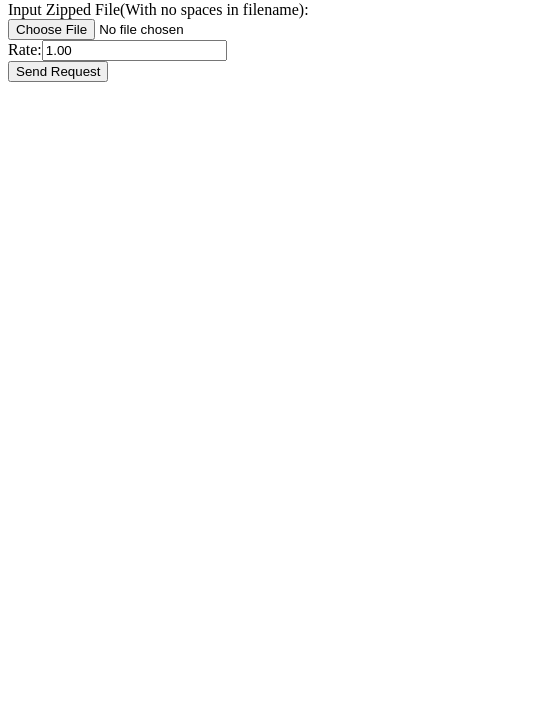
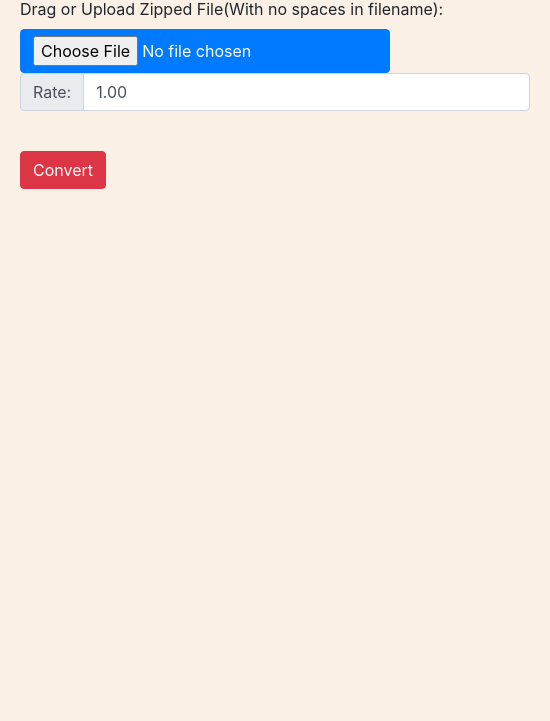
Before and after one commit to LeoTheLegion/eDesignCaptionCalculator2, an Electron app: page index.html in a window 550 px wide. Shown: the part 79-800 px from the top of the page. Drawn offline with nearby package versions, Linux system fonts and the light colour scheme; no server answers.

Commit message:
Fixed two runs bug and added a cleaner look

```diff
--- a/index.html
+++ b/index.html
@@ -3,23 +3,39 @@
     <head>
       <meta charset="UTF-8">
       <title>eDesignCaptionCalculator2</title>
+	  <link rel="stylesheet" href="https://stackpath.bootstrapcdn.com/bootstrap/4.1.2/css/bootstrap.min.css" integrity="sha384-Smlep5jCw/wG7hdkwQ/Z5nLIefveQRIY9nfy6xoR1uRYBtpZgI6339F5dgvm/e9B" crossorigin="anonymous">
 		<script>window.$ = window.jQuery = require('jquery');</script>
+		<style>
+		body {
+		    padding: 20px;
+			background-color: linen;
+		}
+
+		</style>
     </head>
     <body>
       <h1>eDesignCaptionCalculator2</h1>
 		<form id="main">
 			<div>
-				<label for="zip">Input Zipped File(With no spaces in filename):</label>
-				<input type="file"
+				<label for="zip">Drag or Upload Zipped File(With no spaces in filename):</label>
+				<input class="btn btn-primary" type="file"
 					   id="zip" name="zip"
 					   accept=".zip" />
-				<br>Rate:<input type="number" id="rate" value="1.00" step=".01"/>
 				<br>
-				<input type="submit" value="Send Request">
+				<div class="input-group mb-3">
+				  <div class="input-group-prepend">
+				    <span class="input-group-text" id="inputGroup-sizing-default">Rate:</span>
+				  </div>
+				  <input type="text" class="form-control" aria-label="Default"
+				  aria-describedby="inputGroup-sizing-default"
+				   type="number" id="rate" value="1.00" step=".01">
+				</div>
+				<br>
+				<input class="btn btn-danger" type="submit" value="Convert">
 			</div>
 		</form>
-		<div id="unzippedHtml"></div>
-		<div id="target">
+		<div id="unzippedHtml" style="display: none;"></div>
+		<div id="target"style="display: none;">
 		</div>
     </body>
 	<script>
@@ -96,6 +112,10 @@
 			return (new Date).clearTime().addSeconds(total_sec).toString('HH:mm:ss');
 		}
 		///////////////////////////////////////////////////////////////////////////////////
+		$('#zip').change(function() {
+		  $('#main').submit();
+		});
+
 		document.getElementById('main').onsubmit = e => {
 		   e.preventDefault();
 		   const {ipcRenderer} = require('electron')
@@ -128,7 +148,9 @@
 		});
 
 		$('#unzippedHtml').bind("DOMSubtreeModified",function(){
-		  //alert('changed');
+		if ($('#unzippedHtml').html() == ""){
+				return
+			}
 
 		   var table =  $('#unzippedHtml table:nth-child(2)');
 			var i = 1
--- a/package.json
+++ b/package.json
@@ -1,7 +1,7 @@
 {
   "name": "edesigncaptioncalculator2",
-  "version": "1.0.3",
-  "description": "",
+  "version": "1.0.4",
+  "description": "A program that takes mediasite sheet from google sheet zip and cproduces a pdf with calculations for total cost",
   "main": "main.js",
   "scripts": {
     "test": "echo \"Error: no test specified\" && exit 1",
@@ -26,6 +26,8 @@
   },
   "dependencies": {
     "datejs": "^1.0.0-rc3",
+    "dropzone": "^5.5.1",
+    "electron-drag-drop": "^1.1.0",
     "jquery": "^3.3.1",
     "jspdf": "^1.4.1",
     "jspdf-autotable": "^2.3.4",
```
Also changed, not shown: main.js (+7 -4 lines), 1 other file.
